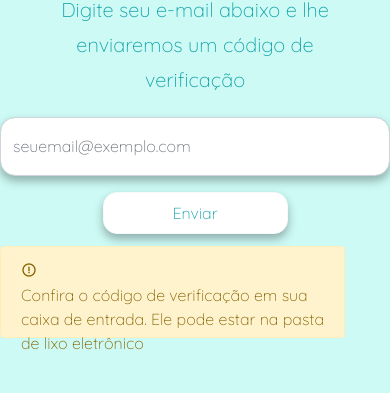
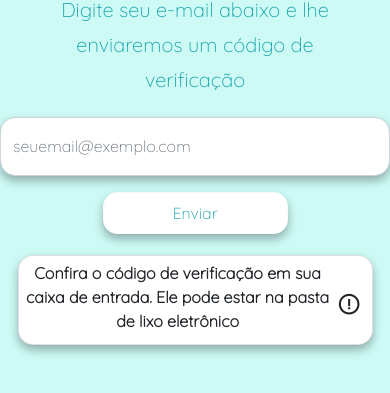
Before and after one commit to BPernes/QuickWait-FrontEnd, a plain HTML site: page src/pages/recoverpassword.html in a window 390 px wide. Shown: the part 507-900 px from the top of the page. Drawn offline with nearby package versions, Linux system fonts and the light colour scheme.

Commit message:
Implementação do card de aviso no rodapé da página

```diff
--- a/src/pages/local-styles/recoverpassword.css
+++ b/src/pages/local-styles/recoverpassword.css
@@ -18,7 +18,7 @@
         grid-template-areas:
             'main-header'
             'email-form'
-            'alert';
+            'card-container';
         margin: 0px;
     }
 
@@ -82,19 +82,41 @@
         box-shadow: 0px 5px 10px rgb(0, 0, 0, 0.3);
     }
 
-    .alert {
-        align-items: center;
-        justify-content: center;
-        width: 345px;
-        height: 92px;
-    }
-
     .main-header-p {
         text-align: center;
         margin: 5px;
         color: var(--main-color);
         font-size: 20px;
         font-weight: 550;
+    }
+
+    .card-container {
+        display: flex;
+        justify-content: center;
+        align-items: center;
+    }
+
+    .card {
+        width: 355px;
+        height: 90px;
+        border-radius: 15px;
+        padding: 0px;
+        box-shadow: 0px 5px 10px rgb(0, 0, 0, 0.3);
+    }
+
+    .card-text {
+        font-weight: 600;
+    }
+
+    .card-body {
+        display: flex;
+        align-items: center;
+        justify-content: center;
+        padding: 5px;
+    }
+
+    .bx-error-circle {
+        margin: 5px;
     }
 
     h3 {
--- a/src/pages/recoverpassword.html
+++ b/src/pages/recoverpassword.html
@@ -26,25 +26,36 @@
         <div class="main-background-container">
 
             <section class="main-header">
+
                 <h3>ESQUECEU A SUA SENHA ?</h3>
 
                 <p class="main-header-p">Digite seu e-mail abaixo e lhe</p>
                 <p class="main-header-p">enviaremos um código de</p>
                 <p class="main-header-p">verificação</p>
+
             </section>
 
+            <form action="" class="email-form" method="get">
 
-            <form action="" class="email-form" method="get">
                 <div class="form-group">
                     <input type="email" class="form-control" id="campo-email" placeholder="seuemail@exemplo.com" name="email">
                 </div>
                 <button type="submit" class="btn btn-primary bg-white border border-light" value="email">Enviar</button>
+
             </form>
 
-            <div class="alert alert-warning">
-                <i class='bx bx-error-circle'></i>
-                <p>Confira o código de verificação em sua caixa de entrada. Ele pode estar na pasta de lixo eletrônico</p>
-            </div>
+            <section class="card-container">
+
+                <div class="card text-center">
+                    <div class="card-body">
+                        <p class="card-text">Confira o código de verificação em sua caixa de entrada. Ele pode estar na pasta de lixo eletrônico</p>
+                        <i class='bx bx-error-circle bx-sm'></i>
+                    </div>
+                </div>
+
+            </section>
+
+
         </div>
     </main>
 </body>
```
